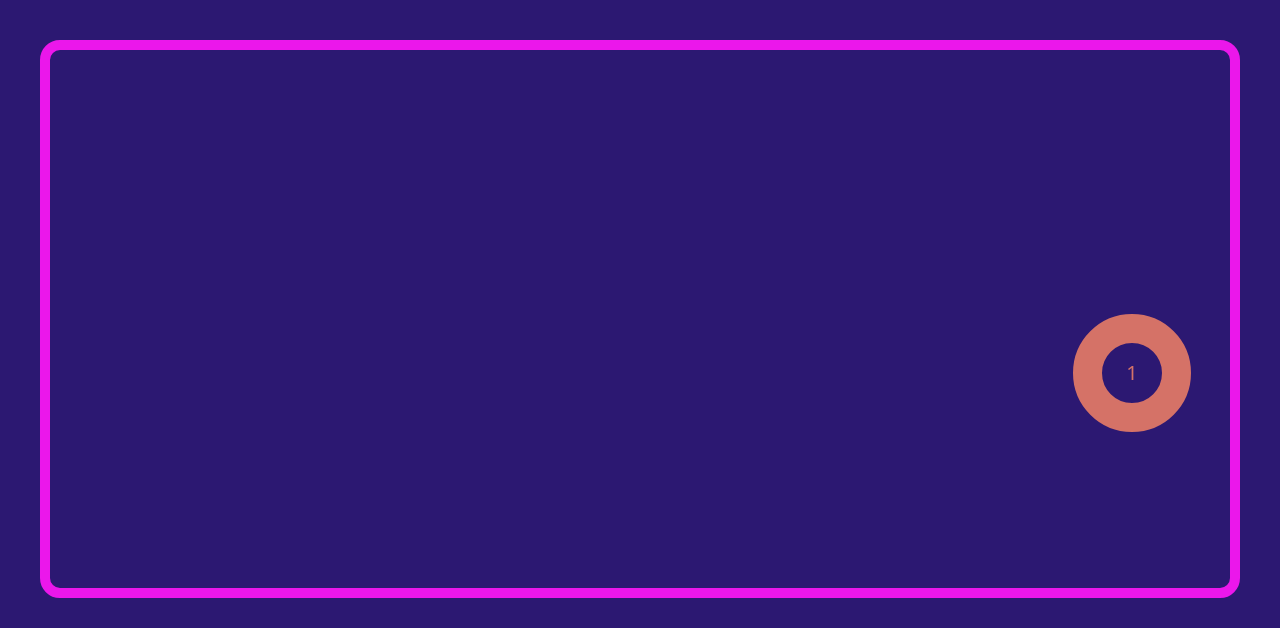
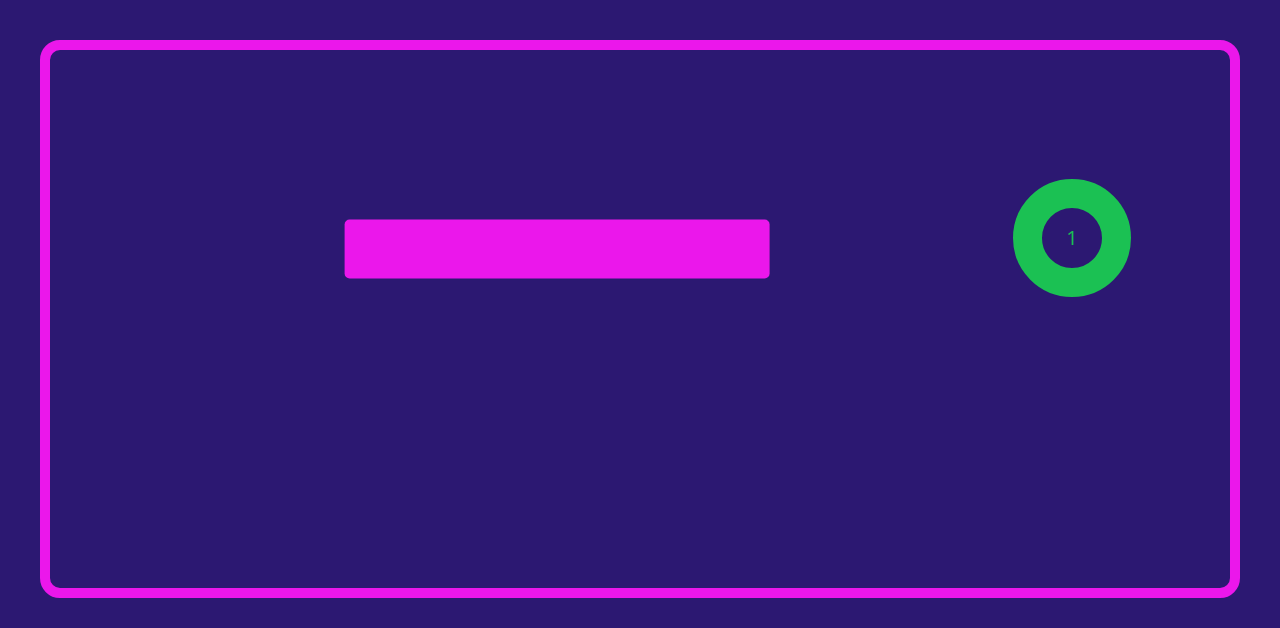
Before and after one commit to aSwanting/bouncing-circle-v2, a plain HTML site: page index.html in a window 1280 px wide. Shown: the top 628 px of the page. Drawn offline with nearby package versions, Linux system fonts and the light colour scheme.

Commit message:
add: obstacle with collision

```diff
--- a/css/style.css
+++ b/css/style.css
@@ -34,6 +34,7 @@
     border-radius: 10px;
     position: relative;
     height: 100%;
+    overflow: hidden;
 }
 
 /* Circle Style */
@@ -78,12 +79,11 @@
 
 .obstacle {
     background-color: var(--primary-color);
+    border-radius: 5px;
     position: absolute;
-    border-radius: 5%;
-    top: 50px;
-    left: 50px;
-    width: 100px;
-    height: 100px;
+    width: 300px;
+    height: 200px;
+    transform: translate(-50%, -50%);
 }
 
 /* App Toolbar */
@@ -104,13 +104,17 @@
     font-size: 40px;
 }
 
-.toolbar-controls * :not(.circle-value) {
+.toolbar-controls * :not(.counter-value) {
     cursor: pointer;
     transition: 200ms all;
 }
 
-.toolbar-controls * :not(.circle-value):hover {
+.toolbar-controls * :not(.counter-value):hover {
     color: var(--hover-color);
+}
+
+.counter-value {
+    width: 50px;
 }
 
 /* DEBUG */
--- a/js/script.js
+++ b/js/script.js
@@ -12,6 +12,7 @@ testBox.className = "test-box"
 let circleCount = 1
 circleCounter.innerHTML = circleCount
 createCircle(circleCount)
+createObstacle()
 animateCircle()
 
 // Decrease circle count on click, minimum 1 circle
@@ -22,6 +23,7 @@ document.getElementById("circle-decrease").addEventListener("click", function ()
         circleCount--
         circleCounter.innerHTML = circleCount
         createCircle(circleCount)
+        createObstacle()
         animateCircle()
     }
 })
@@ -33,6 +35,7 @@ document.getElementById("circle-increase").addEventListener("click", function ()
     circleCount++
     circleCounter.innerHTML = circleCount
     createCircle(circleCount)
+    createObstacle()
     animateCircle()
 
 })
@@ -42,6 +45,7 @@ document.getElementById("circle-reload").addEventListener("click", function () {
 
     testBox.innerHTML = ""
     createCircle(circleCount)
+    createObstacle()
     animateCircle()
 
 })
@@ -65,8 +69,13 @@ function createObstacle() {
     const obstacle = document.createElement("div")
     testBox.append(obstacle)
     obstacle.className = "obstacle"
+    obstacle.id = "obstacle"
+    obstacle.style.left = rand(0, 100) + "%"
+    obstacle.style.top = rand(0, 100) + "%"
+    obstacle.style.width = rand(0, 100) + "%"
+    obstacle.style.height = rand(0, 100) + "%"
+
 }
-
 
 // Position, shape and animate circles
 function animateCircle() {
@@ -106,8 +115,17 @@ function animateCircle() {
         // Randomize circle direction and speed
         let circleLtoR = rand(0, 1)
         let circleTtoB = rand(0, 1)
-        const speedY = rand(5, 15)
-        const speedX = rand(5, 15)
+        const speedY = rand(2, 15)
+        const speedX = rand(2, 15)
+
+        // Obstacle Section
+        const obstacle = document.getElementById("obstacle")
+        const obstacleRX = obstacle.offsetWidth / 2
+        const obstacleRY = obstacle.offsetHeight / 2
+        let obstacleLeftBound = (obstacle.offsetLeft - obstacleRX) - circleR
+        let obstacleTopBound = (obstacle.offsetTop - obstacleRY) - circleR
+        let obstacleRightBound = (obstacle.offsetLeft + obstacleRX) + circleR
+        let obstacleBottomBound = (obstacle.offsetTop + obstacleRY) + circleR
 
         // Timing variables
         const fps = 60
@@ -127,13 +145,54 @@ function animateCircle() {
             deltaTime = currentTime - previousTime
             deltaTimeMultiplier = deltaTime / frameInterval
 
-            // Give circle horizontal direction and speed
+            // Give circle horizontal direction and speed, reverse on boundary collision
             circleX < rightBound && circleLtoR ? circleX += speedX * deltaTimeMultiplier : circleLtoR = false
             circleX > leftBound && !circleLtoR ? circleX -= speedX * deltaTimeMultiplier : circleLtoR = true
 
-            // Give circle vertical direction and speed
+            // Give circle vertical direction and speed, reverse on boundary collision
             circleY < bottomBound && circleTtoB ? circleY += speedY * deltaTimeMultiplier : circleTtoB = false
             circleY > topBound && !circleTtoB ? circleY -= speedY * deltaTimeMultiplier : circleTtoB = true
+
+
+            // Obstacle collision top
+            if (circleTtoB
+                && circleY > obstacleTopBound
+                && circleY < obstacleTopBound + 10
+                && circleX >= obstacleLeftBound
+                && circleX <= obstacleRightBound) {
+
+                circleTtoB = !circleTtoB
+            }
+
+            // Obstacle collision bottom
+            if (!circleTtoB
+                && circleY < obstacleBottomBound
+                && circleY > obstacleBottomBound - 10
+                && circleX >= obstacleLeftBound
+                && circleX <= obstacleRightBound) {
+
+                circleTtoB = !circleTtoB
+            }
+
+            // Obstacle collision left
+            if (circleLtoR
+                && circleX > obstacleLeftBound
+                && circleX < obstacleLeftBound + 10
+                && circleY >= obstacleTopBound
+                && circleY <= obstacleBottomBound) {
+
+                circleLtoR = !circleLtoR
+            }
+
+            // Obstacle collision right
+            if (!circleLtoR
+                && circleX < obstacleRightBound
+                && circleX > obstacleRightBound - 10
+                && circleY >= obstacleTopBound
+                && circleY <= obstacleBottomBound) {
+
+                circleLtoR = !circleLtoR
+            }
 
             // Move circle
             testCircle.style.left = circleX + "px"
```
